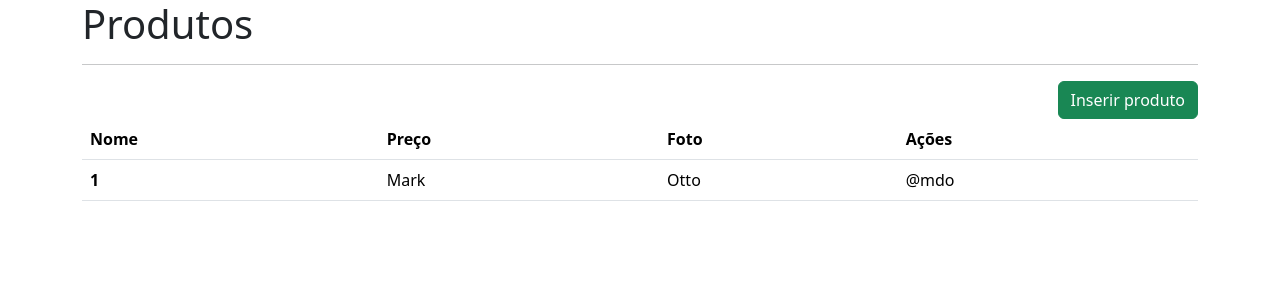
After one commit to felipe-ribeiro-ofc/aulas_backend, a PHP site: page /produtos.php in a window 1280 px wide. The commit adds this page. Shown: the top 300 px of the page. Run offline with PHP 8.4, Linux system fonts and the light colour scheme; tables that the repository leaves empty or names only in its code hold one stand-in row (values such as "Sample post").

Commit message:
consultar

```diff
--- a/aula18/produto/atualizar.php
+++ b/aula18/produto/atualizar.php
@@ -2,20 +2,21 @@
 
 require_once "../conexao.php";
 if (isset($_POST["nome"]) && isset($_POST["descricao"]) && isset($_POST["preco"])) {
+   $id = $_POST["id"];
    $nome = $_POST["nome"];
    $descricao = $_POST["descricao"];
    $preco = $_POST["preco"];
    $foto = "semfoto.png";
 
    //String com o comando SQL para ser executado no DB
-   $sql = "INSERT INTO `produto` (`nome`, `descricao`, `preco`, `foto`) VALUES (?, ?, ?, ?); ";
+   $sql = "UPDATE produto SET `nome`=?, `descricao`=?, `preco`=?, `foto`=? WHERE  `idproduto`=?;";
    echo $sql;
 
    //Prepara o SQL para ser executado no banco de dados
    $comando = $conexao->prepare($sql);
 
    //adiciona os valores nos parâmetros
-   $comando->bind_param("ssds", $nome, $descricao, $preco, $foto);
+   $comando->bind_param("ssdsi", $nome, $descricao, $preco, $foto, $id);
 
    //executa o SQL - Comando no Banco de Dados
    $comando->execute();
--- /dev/null
+++ b/aula18/produto/consultar_todos.php
@@ -0,0 +1,24 @@
+<?php
+
+require_once "../conexao.php";
+
+//String com o comando SQL para ser executado no DB
+$sql = "SELECT * FROM produto;";
+
+//Prepara o SQL para ser executado no banco de dados
+$comando = $conexao->prepare($sql);
+
+//adiciona os valores nos parâmetro
+
+//executa o SQL - Comando no Banco de Dados
+$comando->execute();
+
+//pegar o resultado da consulta
+$resultado = $comando->get_result();
+//adiciona o produto (linha do resultado) no vetor
+$produtos = [];
+
+//pegar a primeira linha de resultado
+while ($produto = $resultado->fetch_assoc()) {
+   $produtos[] = $produto;
+}
--- /dev/null
+++ b/aula18/produto/produtos.php
@@ -0,0 +1,42 @@
+<?php require_once "consultar_todos.php" ?>
+<!doctype html>
+<html lang="pt-br">
+
+<head>
+    <meta charset="utf-8">
+    <meta name="viewport" content="width=device-width, initial-scale=1">
+    <title>Bootstrap demo</title>
+    <link href="https://cdn.jsdelivr.net/npm/bootstrap@5.3.0-alpha3/dist/css/bootstrap.min.css" rel="stylesheet" integrity="sha384-KK94CHFLLe+nY2dmCWGMq91rCGa5gtU4mk92HdvYe+M/SXH301p5ILy+dN9+nJOZ" crossorigin="anonymous">
+</head>
+
+<body>
+    <div class="container">
+        <h1>Produtos</h1>
+        <hr>
+        <div class="text-end">
+            <a href="form.php" class="btn btn-success">Inserir produto</a>
+        </div>
+        <table class="table">
+            <thead>
+                <tr>
+                    <th scope="col">Nome</th>
+                    <th scope="col">Preço</th>
+                    <th scope="col">Foto</th>
+                    <th scope="col">Ações</th>
+                </tr>
+            </thead>
+            <tbody>
+                <?php foreach ($produtos as $produto) { ?>
+                    <tr>
+                        <th scope="row">1</th>
+                        <td>Mark</td>
+                        <td>Otto</td>
+                        <td>@mdo</td>
+                    </tr>
+                <?php } ?>
+            </tbody>
+        </table>
+    </div>
+</body>
+
+</html>
```
Also changed, not shown: aula18/produto/consultar_por_id.php (added, +27 -0 lines).
